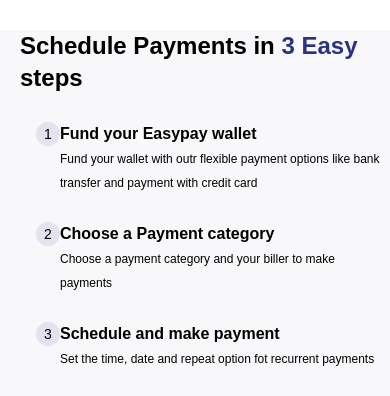
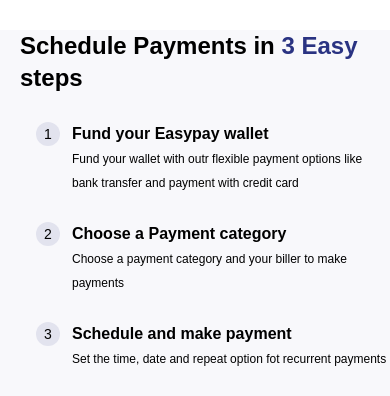
Before and after one commit to Ebiperre/easypay, a React (Create React App) app: page / in a window 390 px wide. Shown: the part 3240-3636 px from the top of the page. Built offline with nearby package versions, Linux system fonts and the light colour scheme; a web font is replaced by a local one.

Commit message:
Update Schedule.jsx

```diff
--- a/src/pages/Home/components/Schedule.jsx
+++ b/src/pages/Home/components/Schedule.jsx
@@ -30,7 +30,7 @@
 
                 </div>
                 {items.map((items) => (
-                <div className="flex sm:gap-4">
+                <div className="flex sm:gap-4 gap-3">
                     <span className="p-3 bg-grey rounded-full sm:w-8 sm:h-8 w-5 h-5 text-sm sm:text-xl items-center flex justify-center ml-4 sm:ml-0">{items.id}</span>
                     <div>
                     <p className="sm:text-2xl text-base font-semibold">{items.title}</p>
```
